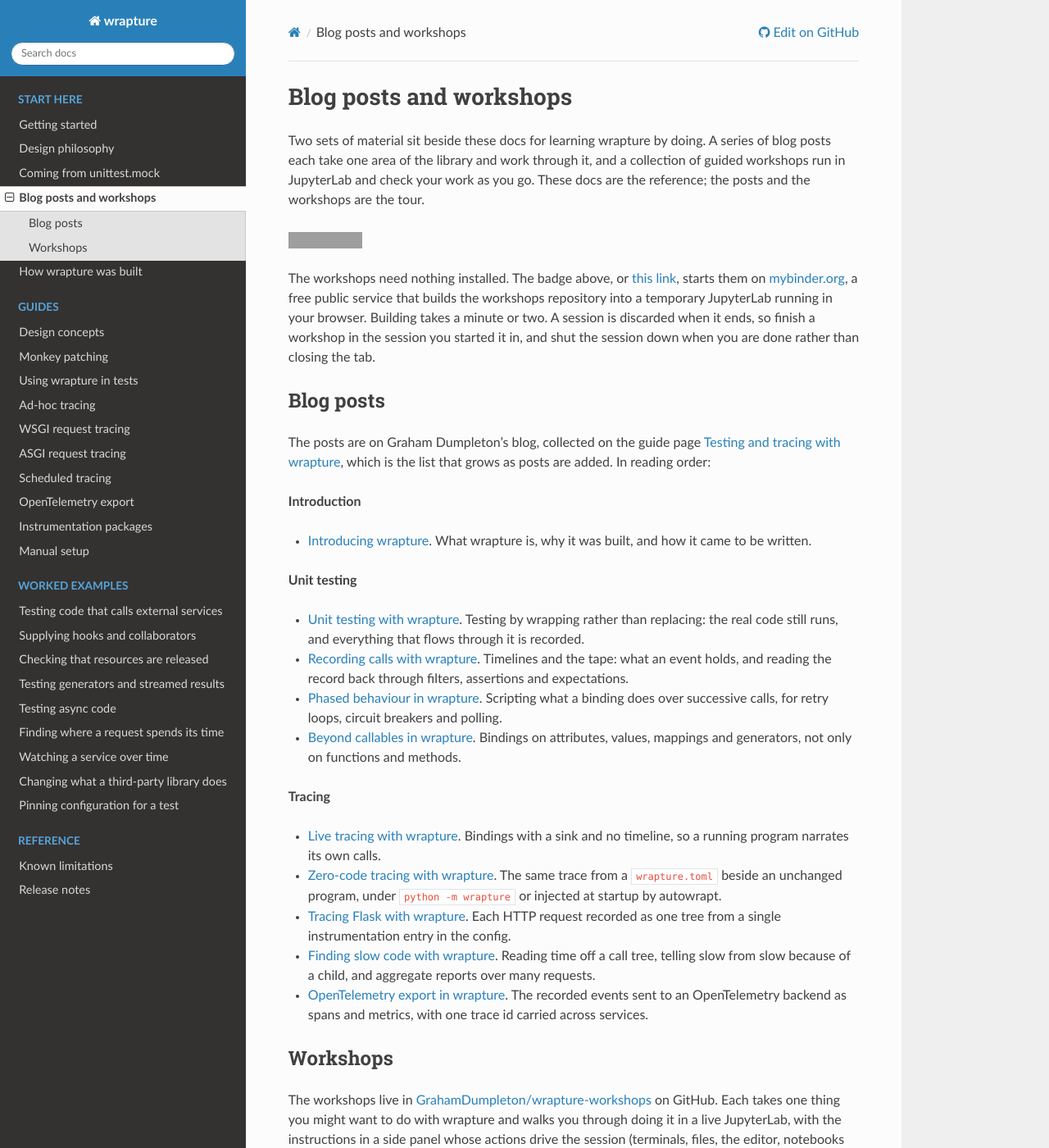
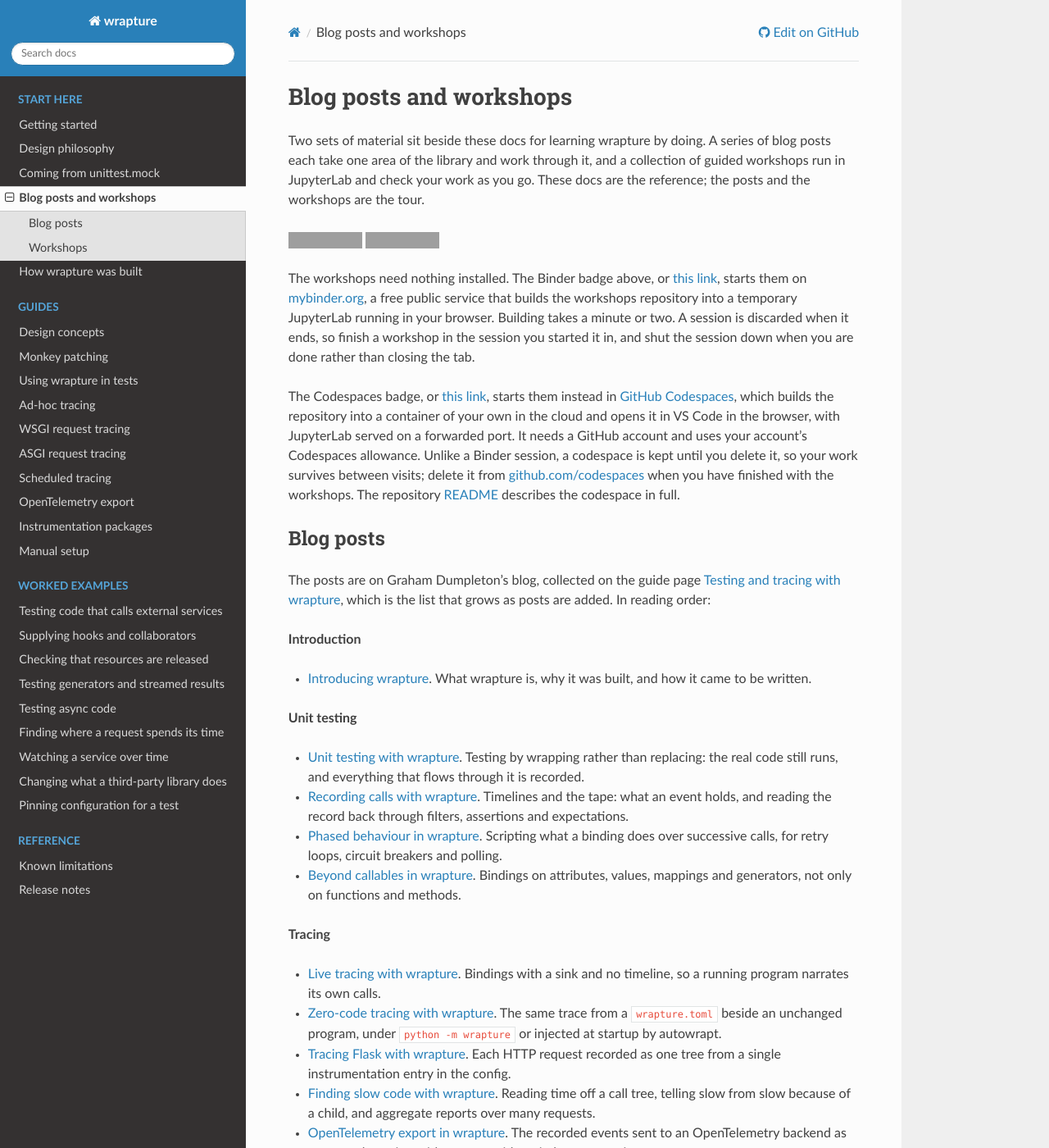
Before and after one commit to GrahamDumpleton/wrapture, a Sphinx documentation site: the page built from docs/blog-posts-and-workshops.md, in a window 1280 px wide and 1400 px high. Shown: the whole window at 82% size. Built offline with Sphinx 7.4.7 and the Read the Docs theme 3.1.0, drawn with Linux system fonts in a browser that asks for light colours; some of the changed text lies outside the part shown; grey boxes are pictures that could not be loaded.

Commit message:
Add the Codespaces launch option for the workshops to the README and docs.

```diff
--- a/docs/blog-posts-and-workshops.md
+++ b/docs/blog-posts-and-workshops.md
@@ -7,8 +7,9 @@ and check your work as you go. These docs are the reference; the posts
 and the workshops are the tour.
 
 [![Launch on Binder](https://mybinder.org/badge_logo.svg)](https://mybinder.org/v2/gh/GrahamDumpleton/wrapture-workshops/main?urlpath=lab)
+[![Open in GitHub Codespaces](https://img.shields.io/badge/launch-codespaces-579ACA?logo=github&logoColor=white)](https://codespaces.new/GrahamDumpleton/wrapture-workshops?quickstart=1)
 
-The workshops need nothing installed. The badge above, or
+The workshops need nothing installed. The Binder badge above, or
 [this link](https://mybinder.org/v2/gh/GrahamDumpleton/wrapture-workshops/main?urlpath=lab),
 starts them on [mybinder.org](https://mybinder.org), a free public
 service that builds the workshops repository into a temporary
@@ -16,6 +17,19 @@ JupyterLab running in your browser. Building takes a minute or two.
 A session is discarded when it ends, so finish a workshop in the
 session you started it in, and shut the session down when you are
 done rather than closing the tab.
+
+The Codespaces badge, or
+[this link](https://codespaces.new/GrahamDumpleton/wrapture-workshops?quickstart=1),
+starts them instead in [GitHub Codespaces](https://github.com/features/codespaces),
+which builds the repository into a container of your own in the cloud
+and opens it in VS Code in the browser, with JupyterLab served on a
+forwarded port. It needs a GitHub account and uses your account's
+Codespaces allowance. Unlike a Binder session, a codespace is kept
+until you delete it, so your work survives between visits; delete it
+from [github.com/codespaces](https://github.com/codespaces) when you
+have finished with the workshops. The repository
+[README](https://github.com/GrahamDumpleton/wrapture-workshops#launch-on-codespaces)
+describes the codespace in full.
 
 ## Blog posts
 
@@ -85,8 +99,8 @@ pinned in the repository, so these docs may describe a newer version
 than the one a workshop uses. A feature described here may not be in a
 workshop until its pin moves.
 
-Besides Binder, the workshops run locally under any JupyterLab: the
-repository's
+Besides Binder and Codespaces, the workshops run locally under any
+JupyterLab: the repository's
 [README](https://github.com/GrahamDumpleton/wrapture-workshops#run-locally)
 has the steps, with uv and with pip. The list below is in the order to
 take them, with roughly how long each takes; the repository README
```
Also changed, not shown: README.md (+6 -2 lines).
